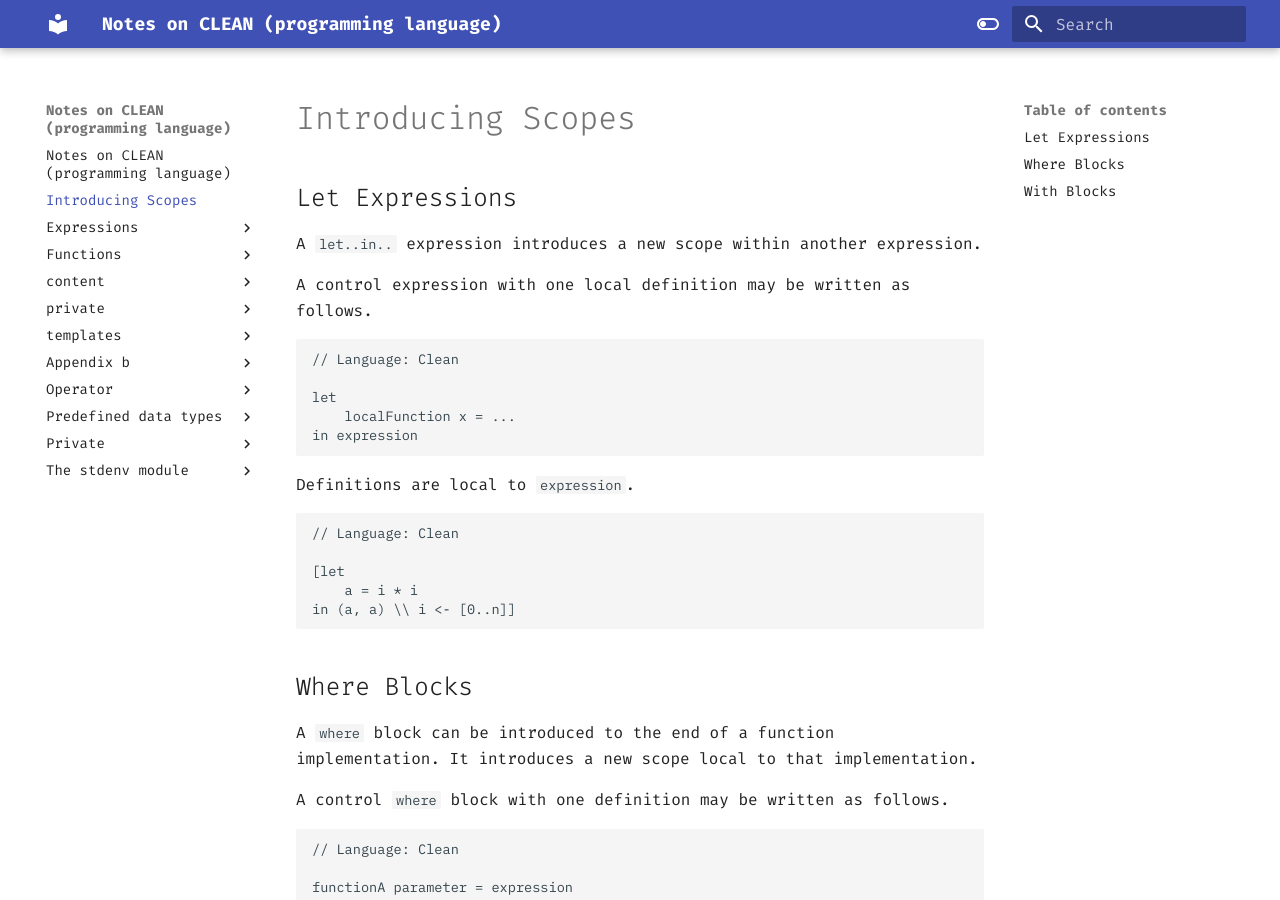
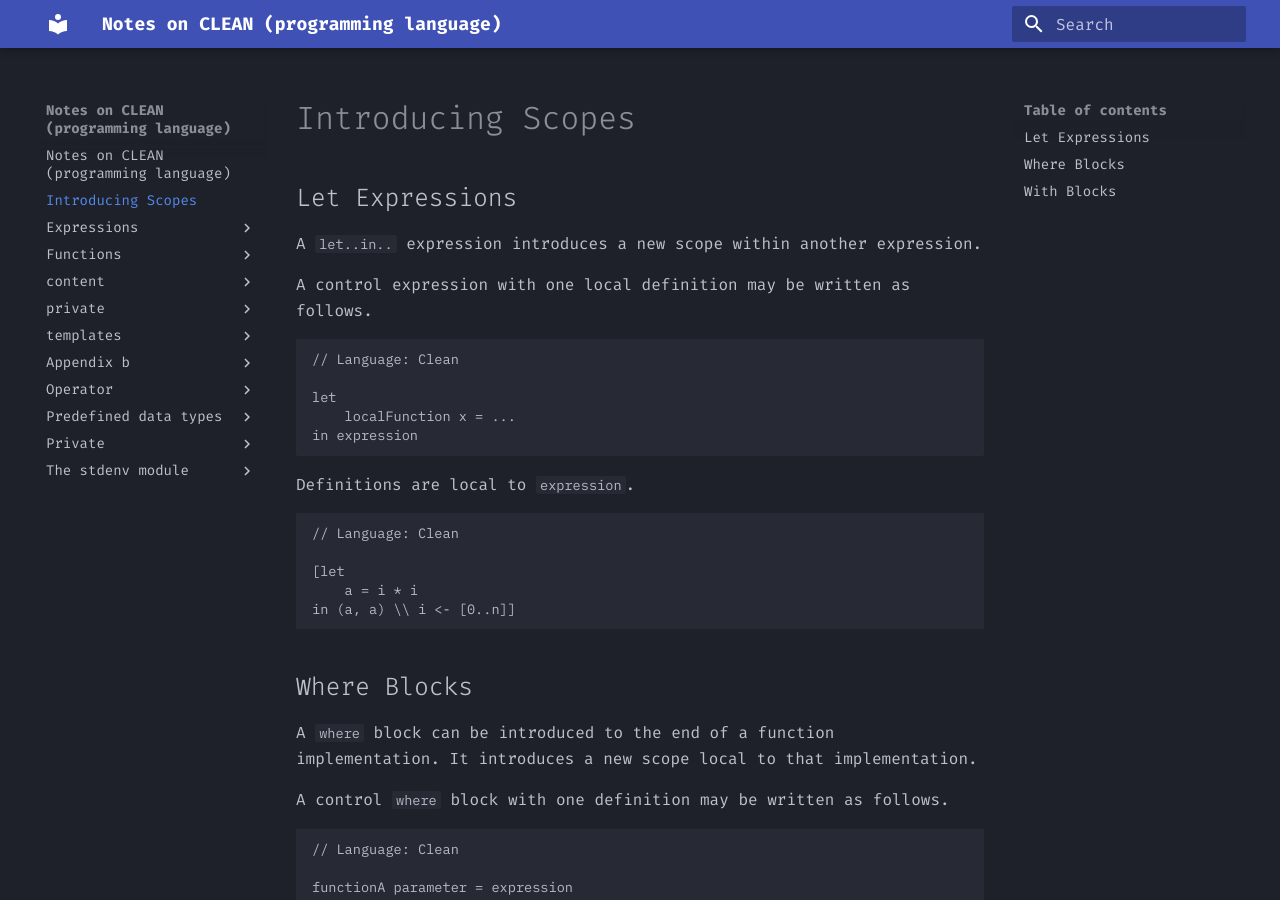
Before and after one commit to Eurydia/notes-on-clean-programming-language, an MkDocs documentation site: the page built from docs/Introducing Scopes.md, in a window 1280 px wide and 900 px high. Built offline with MkDocs 1.6.1 and Material for MkDocs 9.7.7, drawn with Linux system fonts in a browser that asks for light colours.

Commit message:
removed theme selector

```diff
--- a/mkdocs.yml
+++ b/mkdocs.yml
@@ -6,18 +6,6 @@
       text: Fira Code
       code: IBM Plex Mono
     palette:
-
-    # Light mode
-    - media: "(prefers-color-scheme: light)"
-      scheme: default
-      primary: indigo
-      accent: pink
-      toggle:
-        icon: material/toggle-switch-off-outline
-        name: Switch to dark mode
-
-    # Dark mode
-    - media: "(prefers-color-scheme: dark)"
       scheme: slate
       primary: indigo
       accent: pink
```
